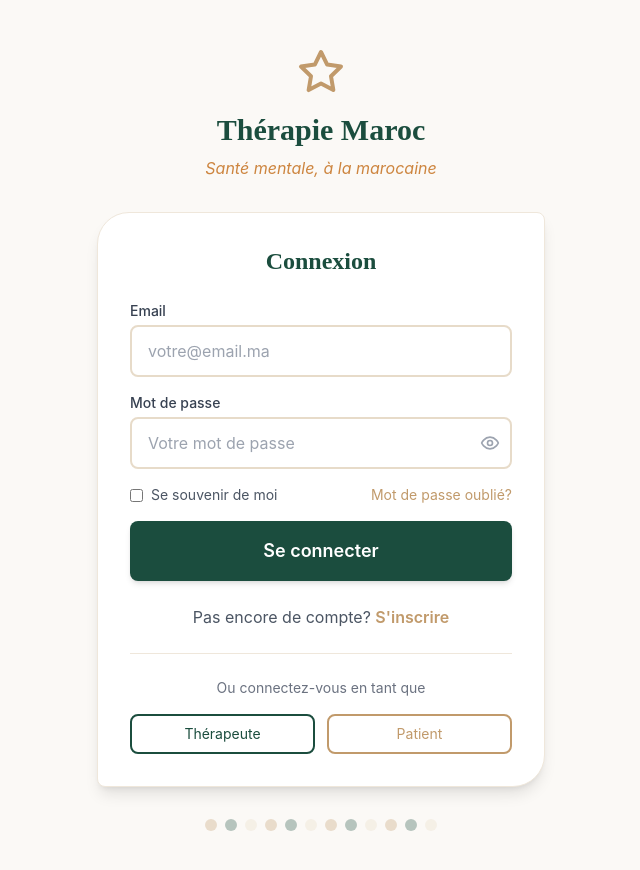
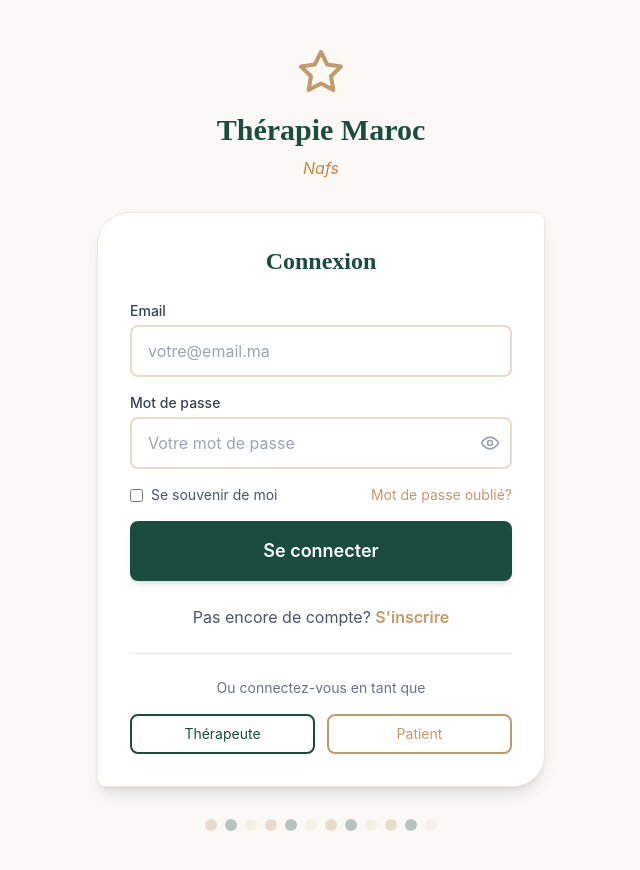
Before and after one commit to ikram456/therapie-maroc-frontend, a Next.js app: page /login in a window 1280 px wide. Shown: the top 870 px of the page, without its empty margins (319-959 px from the left). Built offline with nearby package versions, Linux system fonts and the light colour scheme; no server answers.

Commit message:
feat: rename app to Nafs

```diff
--- a/src/components/common/LoginForm.tsx
+++ b/src/components/common/LoginForm.tsx
@@ -71,7 +71,7 @@ export function LoginForm() {
           <h1 className="text-3xl font-amiri font-bold text-majorelle-500 mb-2">
             Thérapie Maroc
           </h1>
-          <p className="text-bronze-500 italic">Santé mentale, à la marocaine</p>
+          <p className="text-bronze-500 italic">Nafs</p>
         </div>
 
         <div className="card-moroccan p-8">
--- a/src/components/common/Navbar.tsx
+++ b/src/components/common/Navbar.tsx
@@ -18,7 +18,7 @@ export function Navbar() {
             <Star className="h-8 w-8 text-safran-500" />
             <div className="hidden sm:block">
               <h1 className="text-xl font-amiri font-bold">Thérapie Maroc</h1>
-              <p className="text-xs text-tadelakt-200">Santé mentale, à la marocaine</p>
+              <p className="text-xs text-tadelakt-200">Nafs</p>
             </div>
           </Link>
 
```
